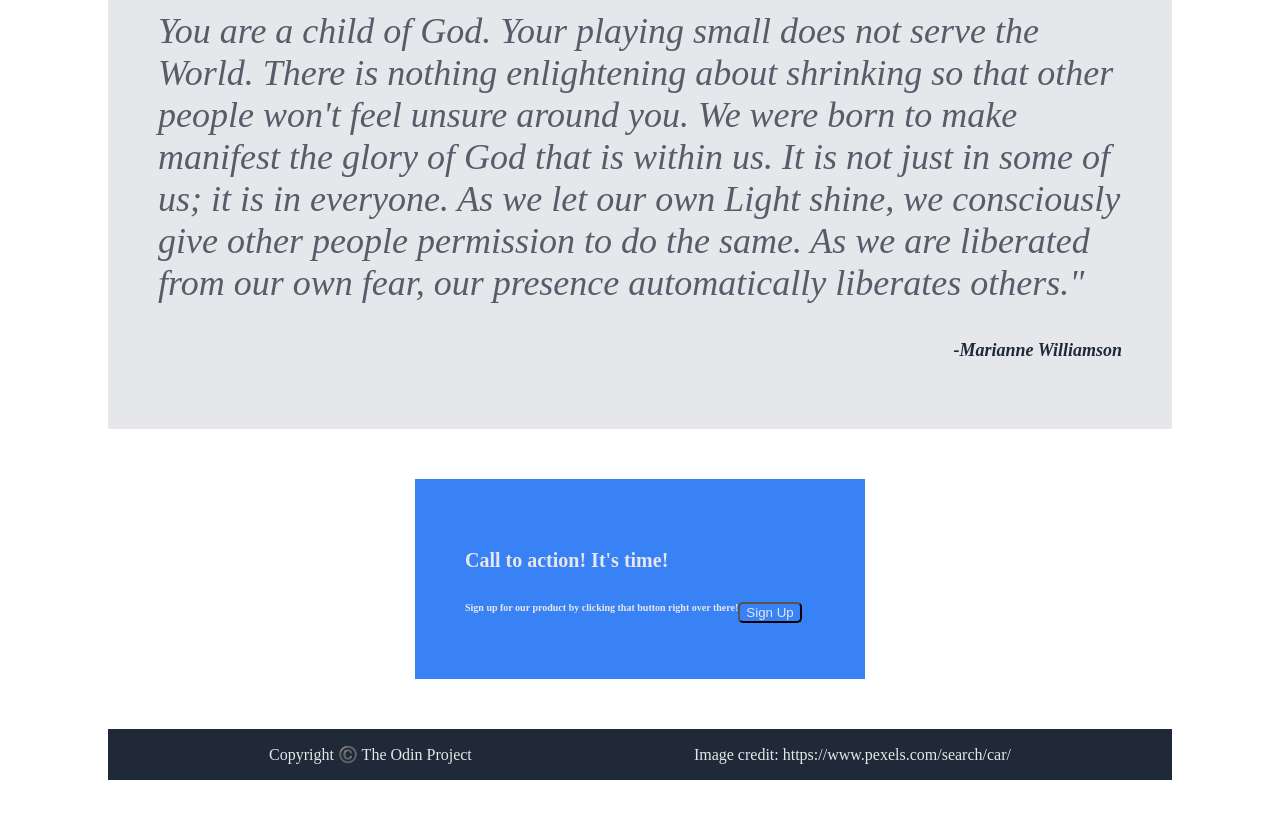
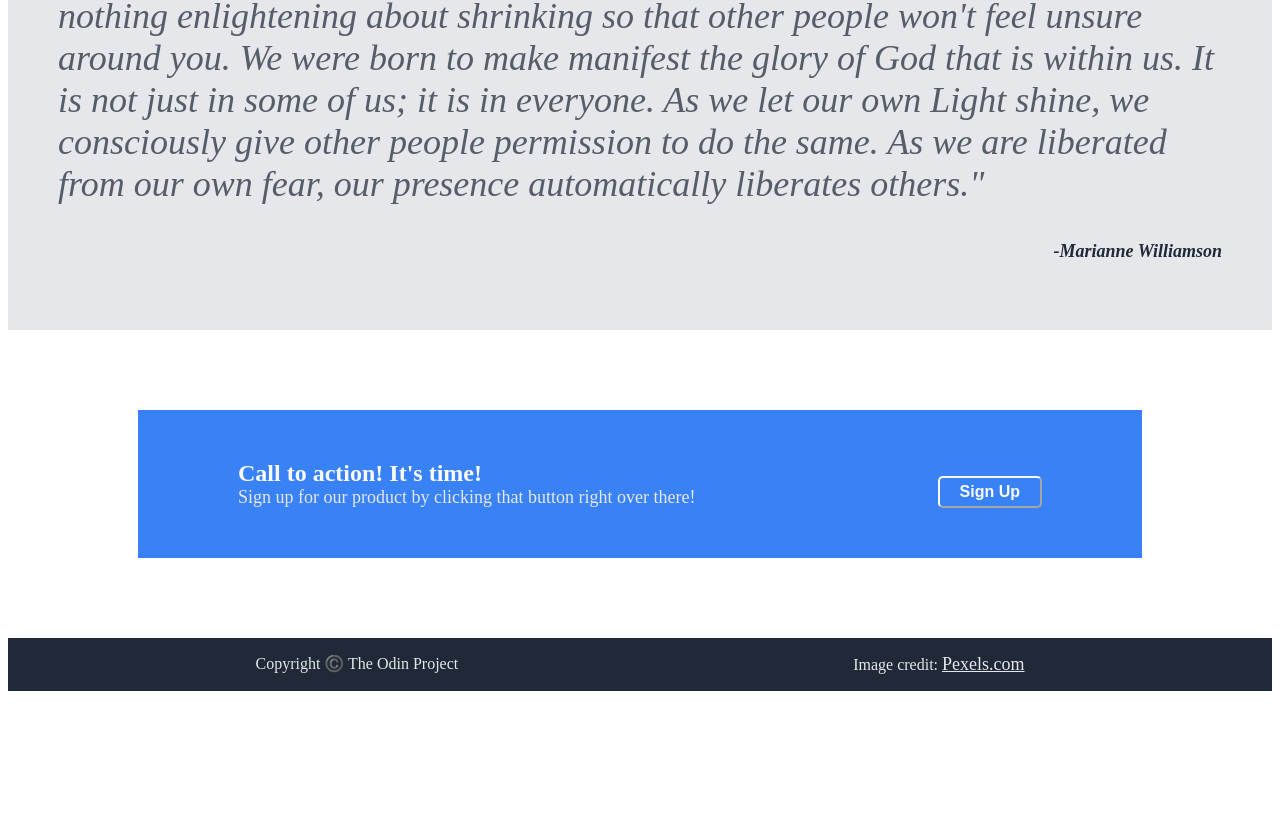
Before and after one commit to kthomas127/Odin-CSS-project, a plain HTML site: page index.html in a window 1280 px wide. Shown: the part 1145-1964 px from the top of the page. After the commit the page ends 1844 px from the top, so only its background shows below. Drawn offline with Linux system fonts and the light colour scheme.

Commit message:
update action section and button features

```diff
--- a/index.html
+++ b/index.html
@@ -9,7 +9,7 @@
 </head>
 
 <body>
-    <header>
+    <div class="header">
         <div class="heading">
             <img src="./images/logo.png" alt="Header Logo" />
             <div class="nav">
@@ -27,9 +27,9 @@
             </div>
             <img src="./images/banner.png" alt="This is a placeholder for an image" />
         </div>
-    </header>
+    </div>
     <div class="information">
-        <div>
+        <div class="body1">
             <h3> These are some cool cars.</h3>
             <style>
                 ul.my-images img {
@@ -73,15 +73,22 @@
             </p>
             <p>-Marianne Williamson</p>
         </div>
-        <div class="action">
-            <p>Call to action! It's time!</p>
-            <p>Sign up for our product by clicking that button right over there! <button>Sign Up</button></p>
+    </div>
+    <div class="action">
+        <div class="left">
+            <div class="left_title">Call to action! It's time!</div>
+            <div>Sign up for our product by clicking that button right over there!</div>
+        </div>
+        <div class="right">
+            <button>Sign Up</button>
         </div>
     </div>
-    <footer>
+    <div class="footer">
         <p>Copyright ©️ The Odin Project</p>
-        <p>Image credit: https://www.pexels.com/search/car/</p>
-    </footer>
+        <p>Image credit:
+            <a href="https://www.pexels.com/search/car/">Pexels.com</a>
+        </p>
+    </div>
 </body>
 
 </html>
--- a/style.css
+++ b/style.css
@@ -1,7 +1,4 @@
-body {
-    padding: 100px;
-}
-header, footer{
+.header, .footer{
     background-color: #1f2937;
     font: "Roboto";
     padding-left: 50px;
@@ -33,6 +30,7 @@ header, footer{
 .intro_window img {
     width: 400px;
     height: 200px;
+    margin: 50px;
 }
 
 .intro {
@@ -54,11 +52,25 @@ header, footer{
     margin-top: 0;
 }
 
-.intro button, .information button {
+.intro button{
     color: #E5E7EB;
     background-color: #3882F6;
     border-radius: 5px;
     margin-bottom: 50px;
+    border: none;
+    padding: 5px 20px;
+    font-weight: 900;
+    font-size: 16px;
+}
+
+.intro button:active, .right button:active {
+    background-color: #0056b3;
+  transform: translateY(2px);
+  box-shadow: inset 0 2px 5px rgba(0, 0, 0, 0.2);
+}
+
+.intro button:hover, .right button:hover{
+  background-color: #2c6ee6; /* slightly darker blue */
 }
 
 .nav {
@@ -82,7 +94,6 @@ header, footer{
     display: flex;
     flex-direction: column;
     align-items: center;
-    /* justify-content: center; */
     font-size: 36px;
     font-weight: 900;
     color: #1f2937;
@@ -95,7 +106,6 @@ header, footer{
     align-items: baseline;
     gap: 50px
 }
-
 
 .quote {
     background-color: #E5E7EB;
@@ -121,35 +131,47 @@ header, footer{
 
 .action {
     display: flex;
+    align-items: flex-start;
+    justify-content: space-between;
     background-color: #3882F6;
-    width: 350px;
-    height: 100px;
-    margin-top: 50px;
-    margin-bottom: 50px;
+    margin: 80px 130px;
+    padding: 50px 100px;
 }
 
-.action > p {
-    display: flex;
-    color: #E5E7EB;
-
+.left{
+    color: #E5E7Eb;
+    font-size: 18px;
 }
 
-.action p:nth-of-type(1) {
-    font-size: 20px;
-    align-self: flex-start;
-
+.left_title {
+    font-weight: 900;
+    color: #F9FAF8;
+    font-size: 24px;
 }
 
-.action p:nth-of-type(2){
-    font-size: 10px;
-    align-self: flex-start;
-    /* gap: 10x; */
+.right {
+    align-self: flex-end;
 }
 
+.right button {
+    background-color: #3882F6;
+    border-color: #F9FAF8;
+    color: #F9FAF8;
+    padding: 5px 20px;
+    border-radius: 5px;
+    font-weight: 900;
+    font-size: 16px;
+}
 
-footer {
+.footer a{
+    align-self: flex-end;
+    font-size: 18px;
+    color: #E5E7EB;
+}
+
+.footer {
     display: flex;
     color: #E5E7EB;
     justify-content: space-around;
-    align-items: center;
+    align-self: flex-end;
 }
```
Also changed, not shown: 2 other files.
